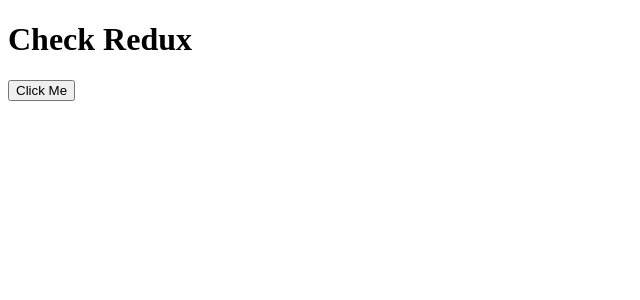
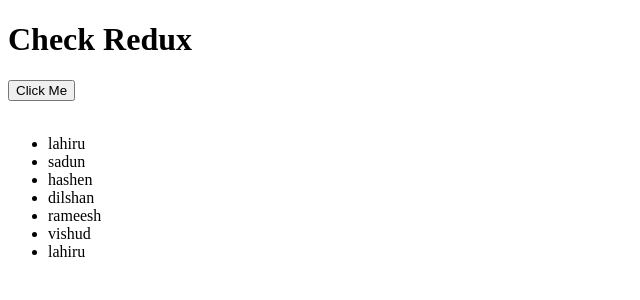
Before and after one commit to LahiruPrasad12/REACT_WITH_REDUX, a React (Create React App) app: page / in a window 1280 px wide. Both pictures are taken after a click on the button "Click Me". Shown: the top 300 px of the page, without its empty margins (0-640 px from the left). Built offline with nearby package versions, Linux system fonts and the light colour scheme.

Commit message:
implemet postList component and display all posts here

```diff
--- a/src/App.js
+++ b/src/App.js
@@ -1,10 +1,12 @@
 import ButtonComponent from './components/ButtonComponent'
+import PostList from './components/PostList';
 
 function App() {
   return (
     <div className="App">
       <h1>Check Redux</h1>
-      <ButtonComponent/>
+      <ButtonComponent/><br></br>
+      <PostList/>
     </div>
   );
 }
--- a/src/components/PostList.js
+++ b/src/components/PostList.js
@@ -0,0 +1,34 @@
+
+import {connect} from 'react-redux'
+
+import React, { Component } from 'react'
+
+class PostList extends Component {
+
+    createList(){
+        return this.props.allPosts.map((post)=>{
+            return <li key={post.id}>{post.name}</li>
+        })
+    }
+
+
+    render() {
+        if(!this.props.allPosts){
+            return(<h3>First click button</h3>)
+        }
+        return (
+            <ul>
+                {this.createList()}
+            </ul>
+        )
+    }
+}
+
+
+function mapStateToProps(state){
+    return {
+        allPosts : state.allPosts
+    }
+}
+
+export default connect(mapStateToProps)(PostList)
```
